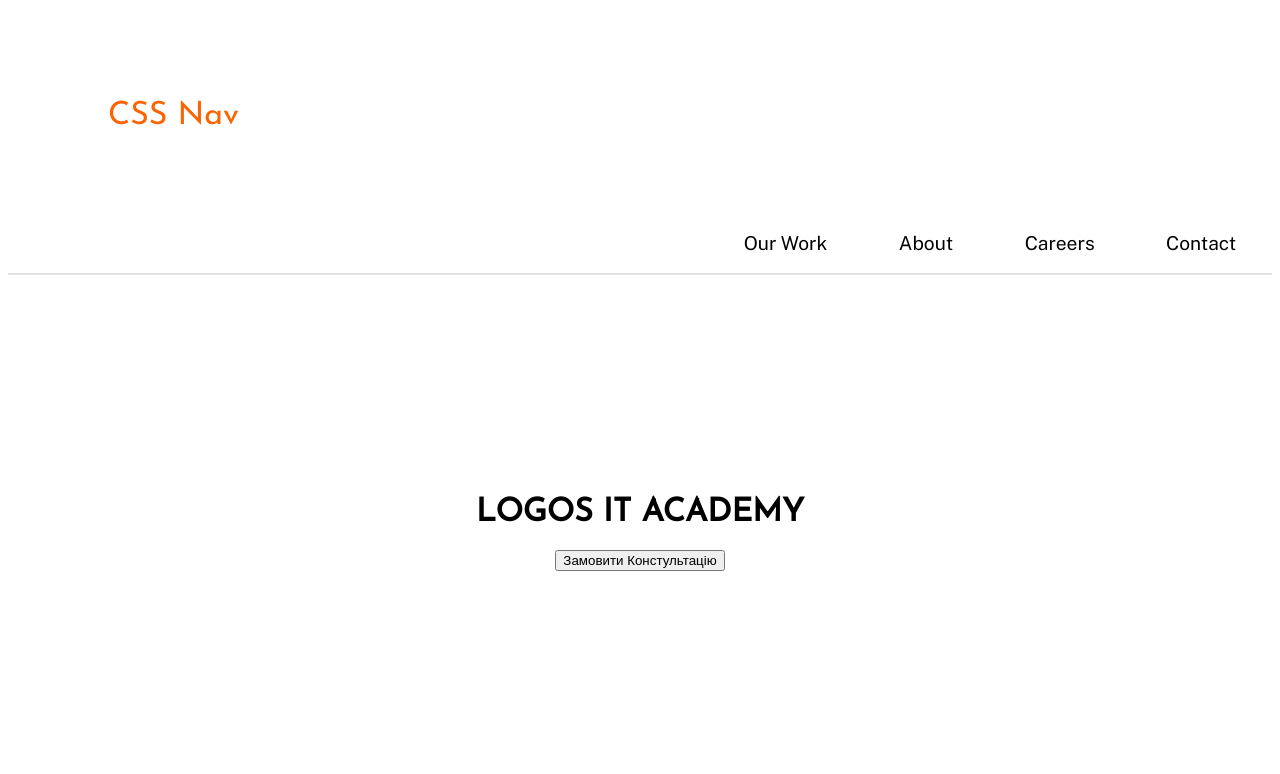
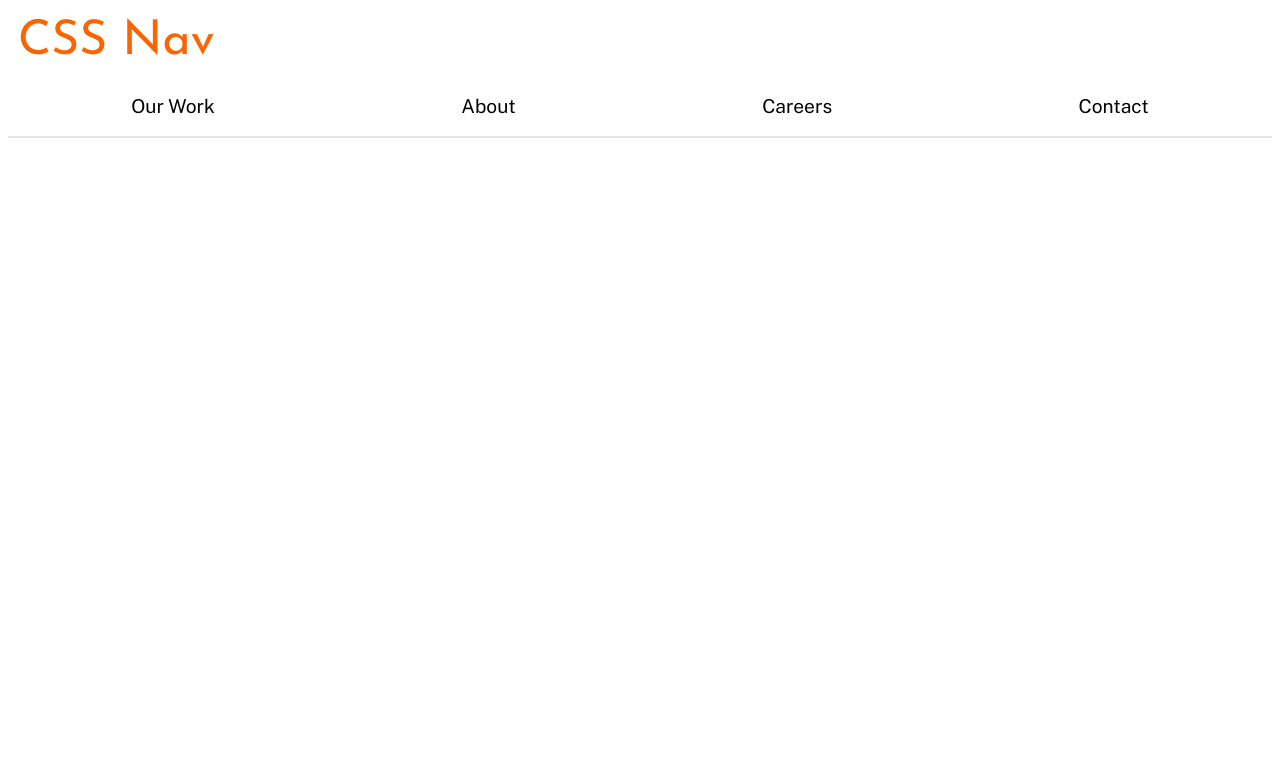
Before and after one commit to yuriikhomych23/nav-menu-logos, a plain HTML site: page index.html in a window 1280 px wide. Drawn offline with nearby package versions, Linux system fonts and the light colour scheme.

Commit message:
Sample code

```diff
--- a/css/index.css
+++ b/css/index.css
@@ -5,44 +5,28 @@
     --main-color: black;
 }
 
-header nav .line{
+header nav .line {
     border-bottom: 2px solid #E4E4E4;
 }
 
 header nav .logo {
     font-family: 'Josefin Sans', sans-serif;
-    font-size: 2rem;
-    display: flex;
-    justify-content: start;
+    font-size: 3rem;
+    text-align: left;
+    padding: 10px;
     color: var(--accent-color);
-    /* padding: 10px; */
-    margin: 100px;
 }
 
 header nav .menu {
+    display: flex;
+    justify-content: space-around;
+    padding: 0;
     font-family: 'Public Sans', sans-serif;
     font-size: 1.2rem;
-    display: flex;
-    justify-content: space-around;
-    /* margin: 0; */
-    padding-left: 700px;;
     list-style-type: none;
 }
 
 header nav .menu a {
+    color: var(--main-color);
     text-decoration: none;
-    color: var(--main-color);
-
 }
-
-header nav .menu a:hover {
-    border: 1px solid transparent;
-    padding: 20px;
-    background-color: #E7E7E7;
-}
-
-.banner {
-     font-family: 'Josefin Sans', sans-serif;
-     text-align: center;
-     padding: 200px;
-}
--- a/index.html
+++ b/index.html
@@ -21,12 +21,7 @@
 					<li> <a href="#OurWork">Contact</a></li>
 				</ul>
 			</div>
-		</div>
 		</nav>
-		<div class="banner">
-			<h1>LOGOS IT ACADEMY</h1>
-			<button>Замовити Констультацію</button>
-		</div>
 	</header>
 </body>
 
```
Lines whose indentation alone changed are shown as unchanged.
